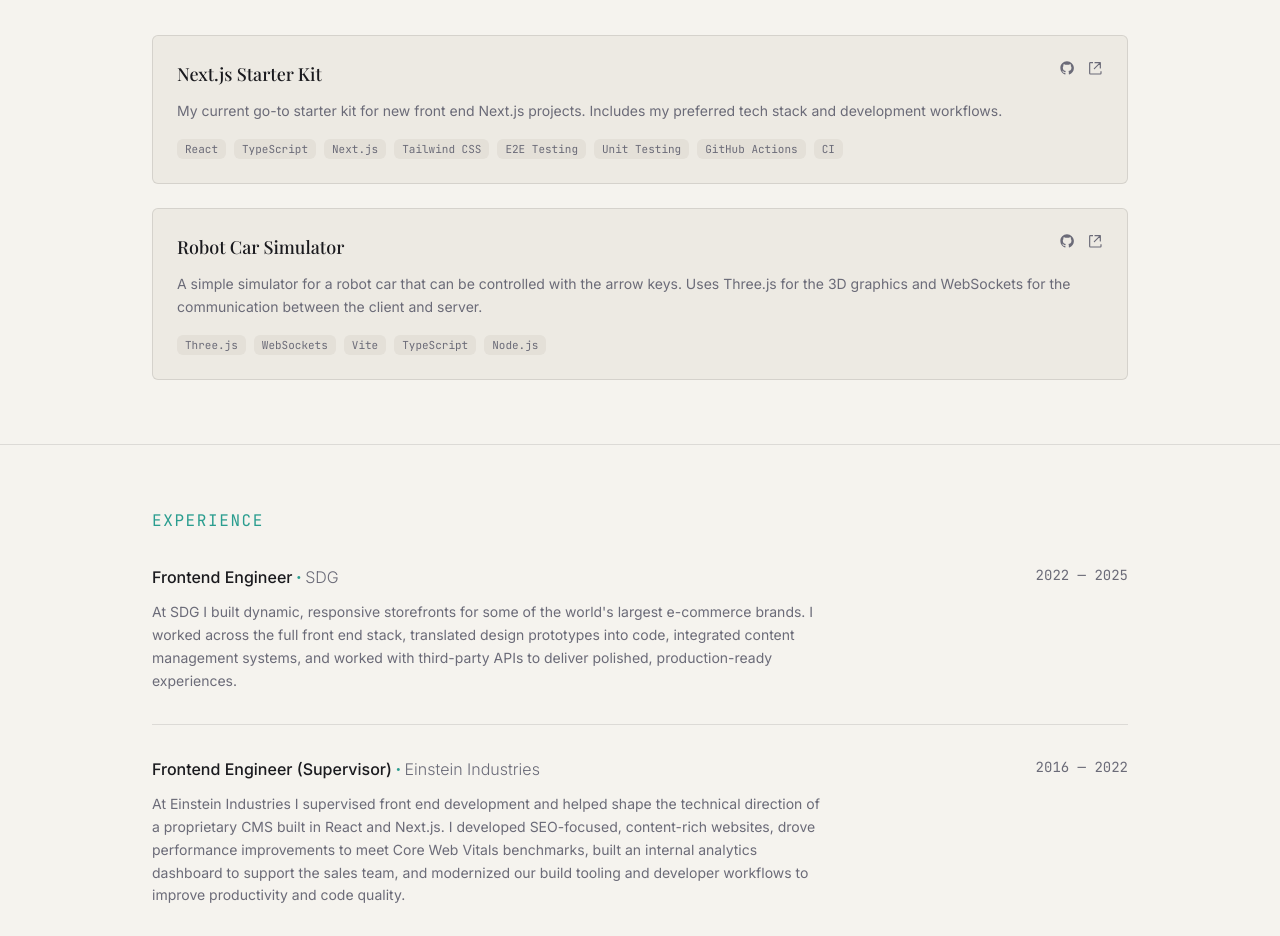
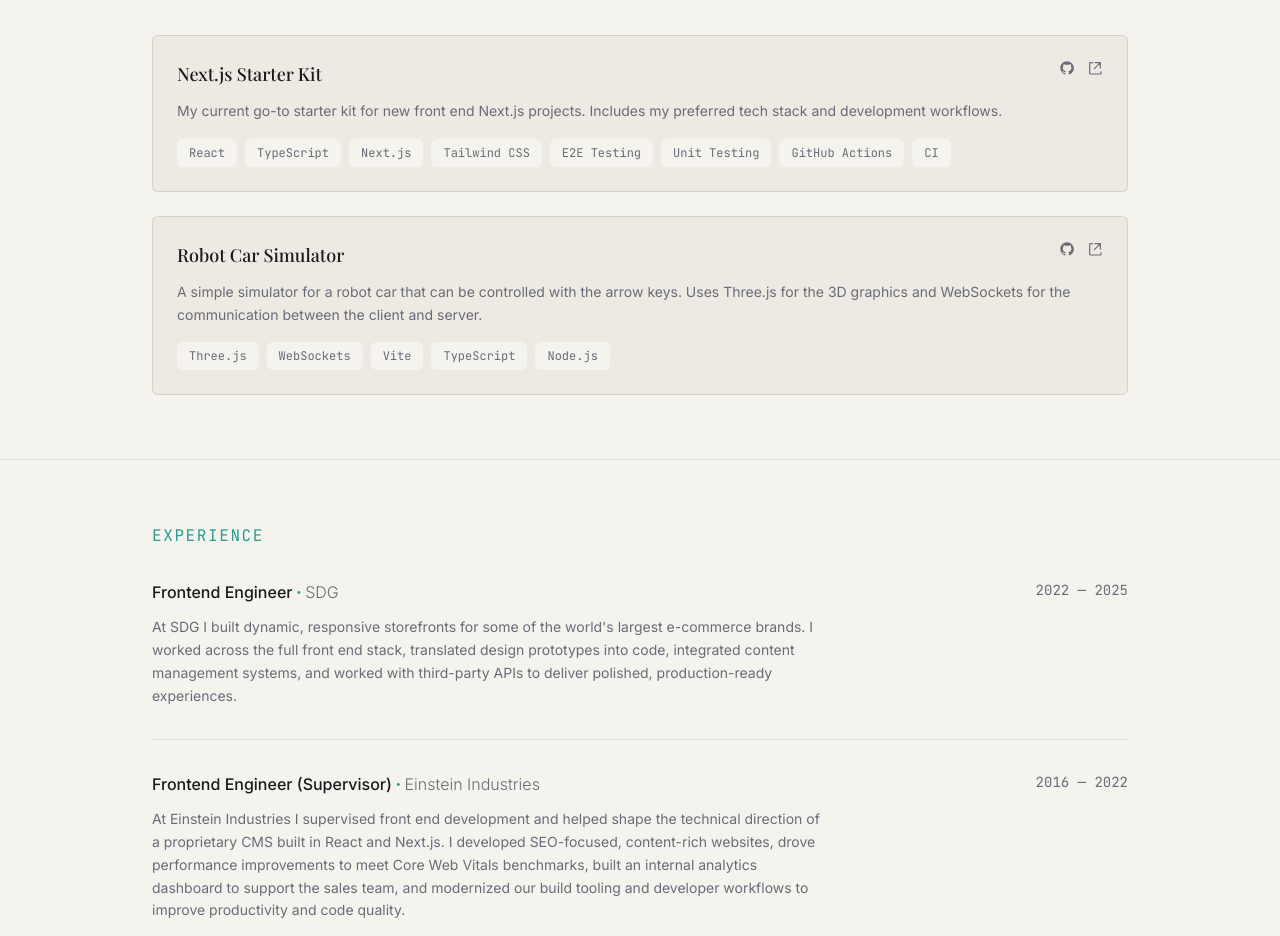
Before and after one commit to ronsj/ronsj.dev-2026, a Next.js app: page / in a window 1280 px wide. Shown: the part 1320-2256 px from the top of the page. Built offline with nearby package versions, Linux system fonts and the light colour scheme.

Commit message:
Make project tags match skill tags

```diff
--- a/components/ui.tsx
+++ b/components/ui.tsx
@@ -12,7 +12,7 @@
       {tags.map((tag) => (
         <li
           key={tag}
-          className="bg-site-tag text-site-body text-label rounded-md px-2 py-0.5 font-mono"
+          className="border-site-border bg-site-bg text-site-body flex h-7 items-center rounded-md px-3 font-mono text-xs"
         >
           {tag}
         </li>
```
